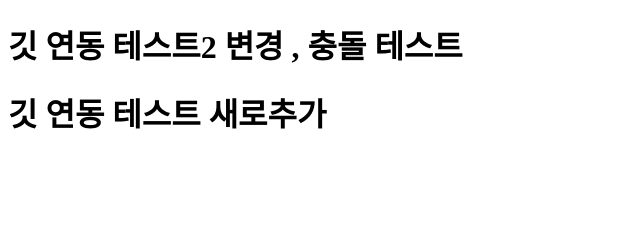
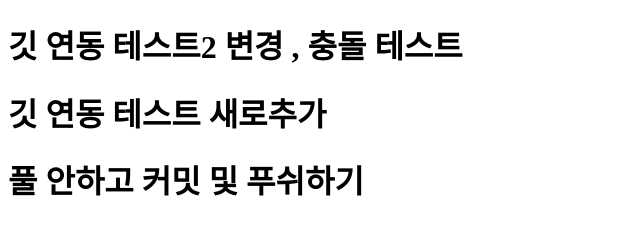
Before and after one commit to yoojiseong/HTML_WORK_Busanit501, a plain HTML site: page 5.html in a window 1280 px wide. Shown: the whole page, without its empty margins (0-640 px from the left). Drawn offline with Linux system fonts and the light colour scheme.

Commit message:
학원에서 풀 안하고 5번 파일에 변경, 커밋 및 푸쉬 충돌테스트2

```diff
--- a/5.html
+++ b/5.html
@@ -8,5 +8,6 @@
 <body>
     <h1>깃 연동 테스트2 변경 , 충돌 테스트</h1>
     <h1>깃 연동 테스트 새로추가</h1>
+    <h1>풀 안하고 커밋 및 푸쉬하기</h1>
 </body>
 </html>
```
